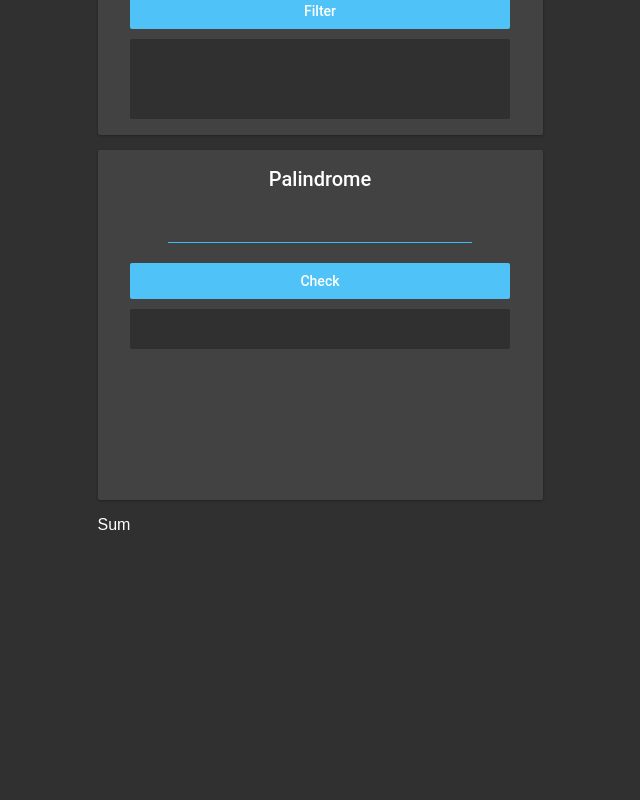
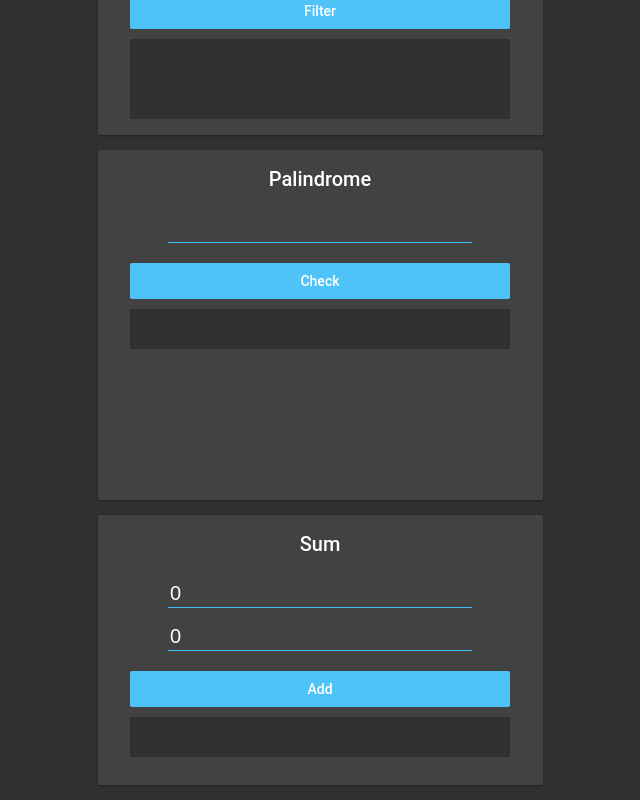
Before and after one commit to ctdupuis/react-toy-problems, a React (Create React App) app: page / in a window 1280 px wide. Shown: the part 920-1720 px from the top of the page, without its empty margins (320-960 px from the left). Before the commit the page ends 1470 px from the top, so only its background shows below. Built offline with nearby package versions, Linux system fonts and the light colour scheme.

Commit message:
final step summed

```diff
--- a/src/components/Topics/Sum.js
+++ b/src/components/Topics/Sum.js
@@ -1,11 +1,33 @@
-import React, { Component } from 'react'
+import React, { Component } from 'react';
+
 
 export default class Sum extends Component {
+    state = {
+        num1: 0,
+        num2: 0,
+        sum: null
+    }
+
+    handleChange = event => {
+        this.setState({ [event.target.name]: event.target.value })
+    }
+
+    handleClick = event => {
+        let num1 = parseInt(this.state.num1);
+        let num2 = parseInt(this.state.num2);
+        let sum = num1 + num2;
+        this.setState({ sum: sum })
+    }
+
     render() {
         return (
-            <p>
-                Sum
-            </p>
+            <div className="puzzleBox sumPB">
+                <h4>Sum</h4>
+                <input type="number" name="num1" value={this.state.num1} onChange={this.handleChange} className="inputLine" />
+                <input type="number" name="num2" value={this.state.num2} onChange={this.handleChange} className="inputLine" />
+                <button onClick={this.handleClick} className="confirmationButton">Add</button>
+                <span className="resultsBox">{this.state.sum}</span>
+            </div>
         )
     }
 }
```
Also changed, not shown: src/components/Topics/Palindrome.js (+0 -7 lines).
